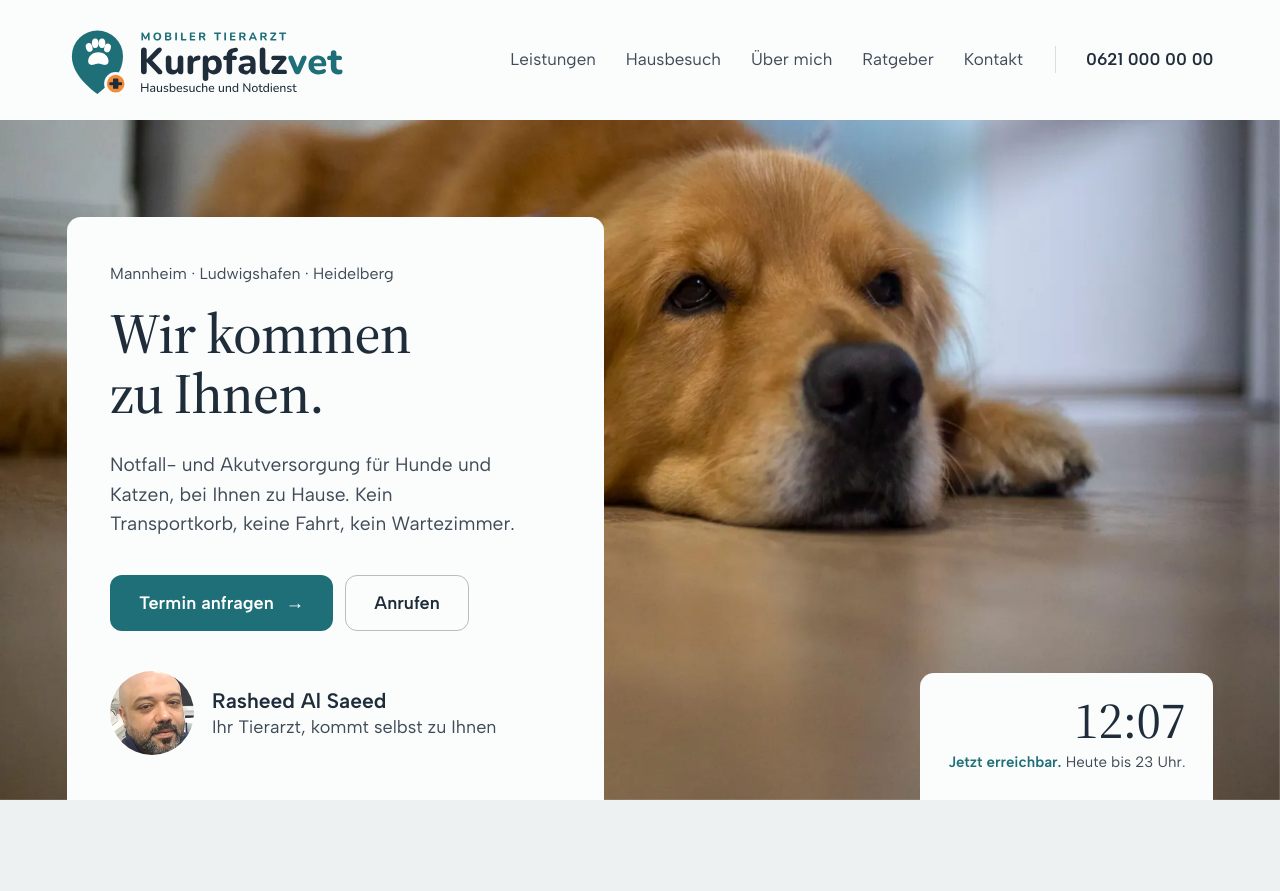
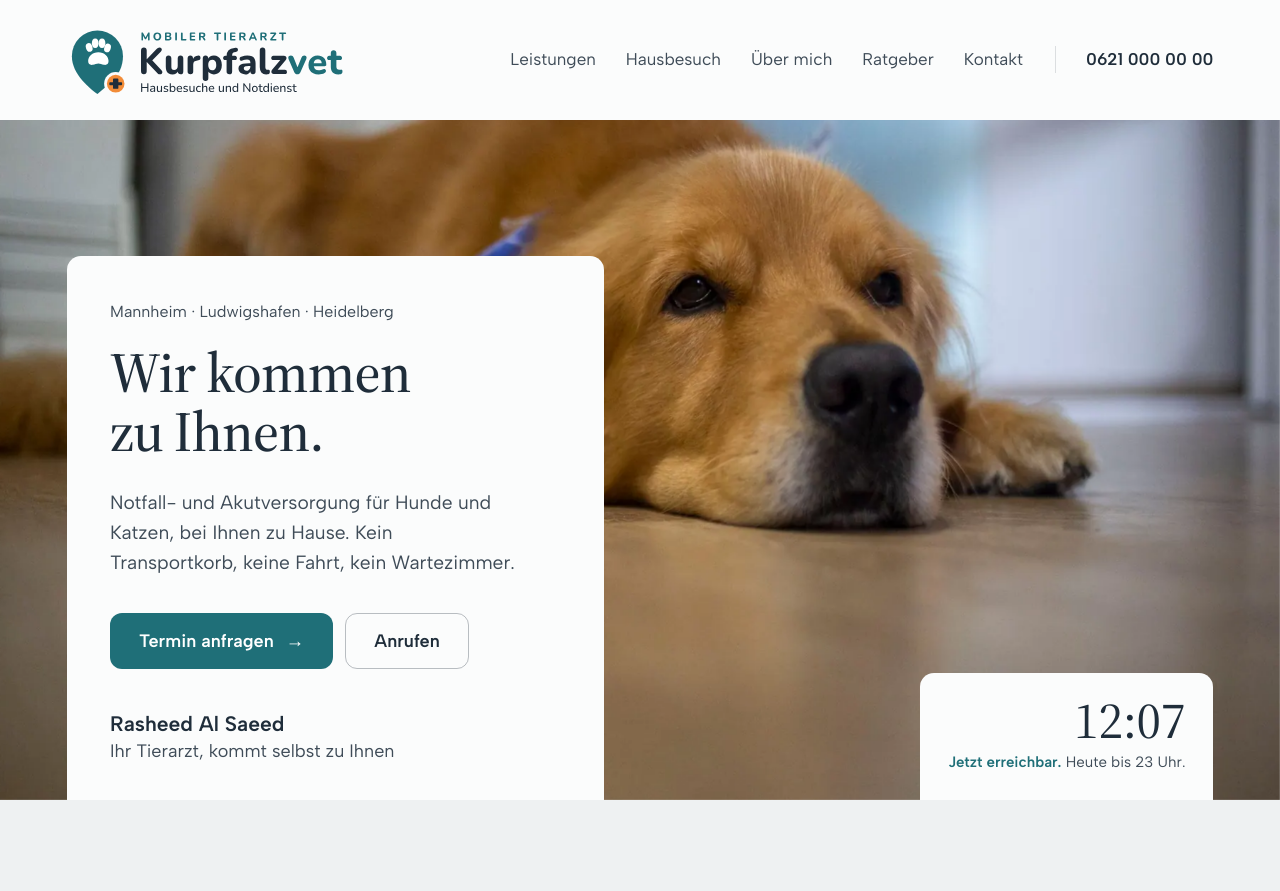
Before and after one commit to Tamer992/tierarzt-mobil-kurpfalz, a PHP site: page /abend/ in a window 1280 px wide. Shown: the top 891 px of the page. Run offline with PHP 8.4, Linux system fonts and the light colour scheme.

Commit message:
Startbereich ohne Rundbild, Porträt nur bei Über mich
Co-Authored-By: Claude Sonnet 5.5 <noreply@anthropic.com>

```diff
--- a/site/abend/index.html
+++ b/site/abend/index.html
@@ -10,7 +10,7 @@
 <link rel="preload" href="../schriften/AlbertSans.woff2" as="font" type="font/woff2" crossorigin>
 <link rel="preload" as="image" href="img/tag-golden-boden-1800.webp" imagesrcset="img/tag-golden-boden-640.webp 640w, img/tag-golden-boden-1100.webp 1100w, img/tag-golden-boden-1800.webp 1800w" imagesizes="100vw">
 <link rel="icon" href="../logo/favicon-kurpfalzvet.svg" type="image/svg+xml">
-<link rel="stylesheet" href="stil.css?v=79225f76">
+<link rel="stylesheet" href="stil.css?v=61ea9e5e">
 <script src="abend.js?v=b1d9ca91" defer></script>
 <script src="gsap.min.js?v=9396f256" defer></script>
 <script src="ScrollTrigger.min.js?v=05ca5ad8" defer></script>
@@ -61,7 +61,7 @@
       <a class="knopf knopf--dunkel" href="#termin">Termin anfragen</a>
       <a class="knopf knopf--rand" href="tel:+496210000000">Anrufen</a>
     </div>
-    <a class="start__arzt" href="#tierarzt"><span class="start__portraet" aria-hidden="true"><img src="img/arzt-klein-168.webp" width="168" height="168" alt=""></span><span><strong>Rasheed Al Saeed</strong><br>Ihr Tierarzt, kommt selbst zu Ihnen</span></a>
+    <a class="start__arzt" href="#tierarzt"><span><strong>Rasheed Al Saeed</strong><br>Ihr Tierarzt, kommt selbst zu Ihnen</span></a>
   </div>
   <p class="uhr" aria-live="off">
     <span class="uhr__zeit" data-uhr-zeit>9–23</span>
--- a/site/abend/stil.css
+++ b/site/abend/stil.css
@@ -90,10 +90,6 @@ h1, h2, h3 { margin: 0; font-family: var(--serif); font-weight: 500; letter-spac
 .start__knoepfe { display: flex; flex-wrap: wrap; gap: 12px; margin-top: 36px; }
 .start__arzt { display: inline-flex; align-items: center; gap: 18px; margin-top: 40px; text-decoration: none; font-size: 18px; line-height: 1.4; color: var(--stein); }
 .start__arzt strong { color: var(--tinte); font-weight: 600; font-size: 21px; }
-.start__portraet { display: grid; place-items: center; flex: none; width: 84px; height: 84px; border-radius: 50%; background: var(--sand); border: 1.5px dashed rgba(31, 111, 120, .55); text-align: center; }
-.start__portraet img { width: 100%; height: 100%; border-radius: 50%; object-fit: cover; }
-.start__portraet:has(img) { border: 0; background: none; }
-.start__portraet .fehlt { font-size: 10px; line-height: 1.2; padding: 2px 4px; max-width: 52px; }
 .start__arzt:hover strong { text-decoration: underline; text-underline-offset: 4px; }
 
 /* Uhr: Uhrzeit in Mannheim und ob die Praxis gerade erreichbar ist */
--- a/src/abend.mjs
+++ b/src/abend.mjs
@@ -62,7 +62,7 @@ const start = `
       <a class="knopf knopf--dunkel" href="#termin">Termin anfragen</a>
       <a class="knopf knopf--rand" href="${telLink}">Anrufen</a>
     </div>
-    <a class="start__arzt" href="#tierarzt"><span class="start__portraet" aria-hidden="true"><img src="img/arzt-klein-168.webp" width="168" height="168" alt=""></span><span><strong>Rasheed Al Saeed</strong><br>Ihr Tierarzt, kommt selbst zu Ihnen</span></a>
+    <a class="start__arzt" href="#tierarzt"><span><strong>Rasheed Al Saeed</strong><br>Ihr Tierarzt, kommt selbst zu Ihnen</span></a>
   </div>
   <p class="uhr" aria-live="off">
     <span class="uhr__zeit" data-uhr-zeit>9–23</span>
--- a/src/abend/stil.css
+++ b/src/abend/stil.css
@@ -90,10 +90,6 @@ h1, h2, h3 { margin: 0; font-family: var(--serif); font-weight: 500; letter-spac
 .start__knoepfe { display: flex; flex-wrap: wrap; gap: 12px; margin-top: 36px; }
 .start__arzt { display: inline-flex; align-items: center; gap: 18px; margin-top: 40px; text-decoration: none; font-size: 18px; line-height: 1.4; color: var(--stein); }
 .start__arzt strong { color: var(--tinte); font-weight: 600; font-size: 21px; }
-.start__portraet { display: grid; place-items: center; flex: none; width: 84px; height: 84px; border-radius: 50%; background: var(--sand); border: 1.5px dashed rgba(31, 111, 120, .55); text-align: center; }
-.start__portraet img { width: 100%; height: 100%; border-radius: 50%; object-fit: cover; }
-.start__portraet:has(img) { border: 0; background: none; }
-.start__portraet .fehlt { font-size: 10px; line-height: 1.2; padding: 2px 4px; max-width: 52px; }
 .start__arzt:hover strong { text-decoration: underline; text-underline-offset: 4px; }
 
 /* Uhr: Uhrzeit in Mannheim und ob die Praxis gerade erreichbar ist */
```
Also changed, not shown: site/abend/img/arzt-klein-168.webp (deleted).
